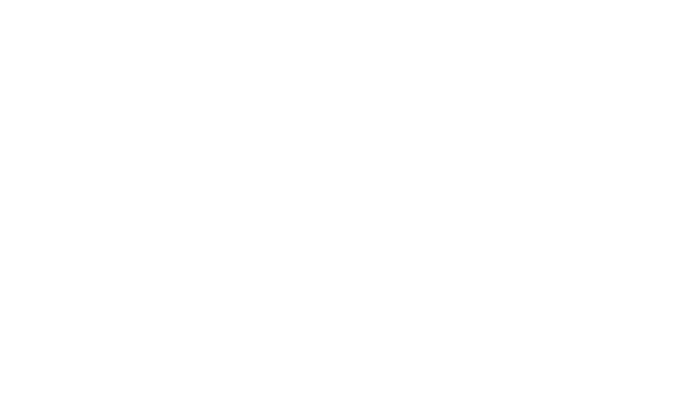
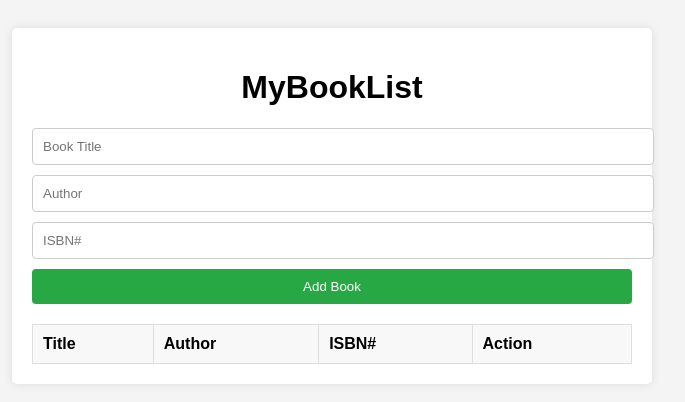
Before and after one commit to acciojob/book-list-Arpit-Jaiswal20, a website: page main.html in a window 1280 px wide. Shown: the whole page, without its empty margins (308-993 px from the left). Drawn offline with Linux system fonts and the light colour scheme.

Commit message:
created a submission

```diff
--- a/main.html
+++ b/main.html
@@ -8,6 +8,27 @@
 
 <body>
 	<!-- the entire body must be written by student -->
+	 <div class="container mt-4">
+        <h1 class="text-center">MyBookList</h1>
+        <div class="form-group">
+            <input type="text" id="title" class="form-control mb-2" placeholder="Book Title">
+            <input type="text" id="author" class="form-control mb-2" placeholder="Author">
+            <input type="text" id="isbn" class="form-control mb-2" placeholder="ISBN#">
+            <button id="submit" class="btn btn-primary">Add Book</button>
+        </div>
+        <table class="table table-striped mt-4">
+            <thead>
+                <tr>
+                    <th>Title</th>
+                    <th>Author</th>
+                    <th>ISBN#</th>
+                    <th>Action</th>
+                </tr>
+            </thead>
+            <tbody id="book-list">
+                <!-- Book rows will be inserted here dynamically -->
+            </tbody>
+        </table>
     <script type="text/javascript" src="./script.js">
 </script>
 
--- a/script.js
+++ b/script.js
@@ -1 +1,33 @@
 //your JS code here. If required.
+document.getElementById('submit').addEventListener('click', function() {
+            const title = document.getElementById('title').value;
+            const author = document.getElementById('author').value;
+            const isbn = document.getElementById('isbn').value;
+
+            if (title === '' || author === '' || isbn === '') {
+                alert('Please fill in all fields');
+                return;
+            }
+
+            const list = document.getElementById('book-list');
+            const row = document.createElement('tr');
+
+            row.innerHTML = `
+                <td>${title}</td>
+                <td>${author}</td>
+                <td>${isbn}</td>
+                <td><button class="delete">Clear</button></td>
+            `;
+
+            list.appendChild(row);
+
+            document.getElementById('title').value = '';
+            document.getElementById('author').value = '';
+            document.getElementById('isbn').value = '';
+        });
+
+        document.getElementById('book-list').addEventListener('click', function(e) {
+            if (e.target.classList.contains('delete')) {
+                e.target.parentElement.parentElement.remove();
+            }
+        });
--- a/styles.css
+++ b/styles.css
@@ -1 +1,60 @@
 /*  your css code here. If applicable */
+body {
+            font-family: Arial, sans-serif;
+            background-color: #f4f4f4;
+            padding: 20px;
+        }
+        .container {
+            max-width: 600px;
+            margin: 0 auto;
+            background: white;
+            padding: 20px;
+            border-radius: 5px;
+            box-shadow: 0 0 10px rgba(0, 0, 0, 0.1);
+        }
+        h1 {
+            text-align: center;
+        }
+        .form-group input, .form-group button {
+            display: block;
+            width: 100%;
+            margin-bottom: 10px;
+            padding: 10px;
+            border: 1px solid #ccc;
+            border-radius: 4px;
+        }
+        .form-group button {
+            background-color: #28a745;
+            color: white;
+            cursor: pointer;
+            border: none;
+        }
+        .form-group button:hover {
+            background-color: #218838;
+        }
+        table {
+            width: 100%;
+            border-collapse: collapse;
+            margin-top: 20px;
+        }
+        table, th, td {
+            border: 1px solid #ddd;
+        }
+        th, td {
+            padding: 10px;
+            text-align: left;
+        }
+        th {
+            background-color: #f8f8f8;
+        }
+        .delete {
+            background-color: #dc3545;
+            color: white;
+            padding: 5px 10px;
+            border: none;
+            border-radius: 4px;
+            cursor: pointer;
+        }
+        .delete:hover {
+            background-color: #c82333;
+        }
```
